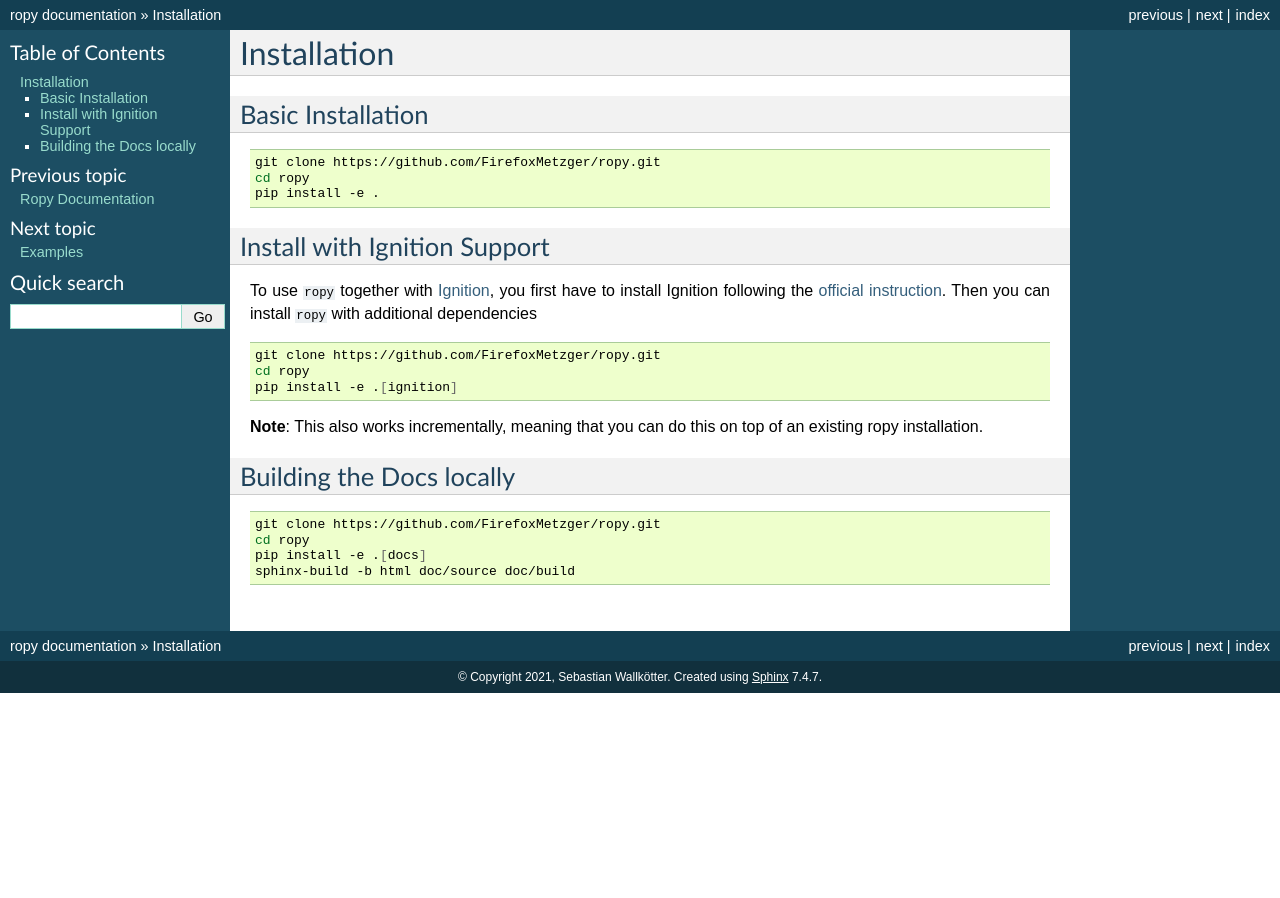
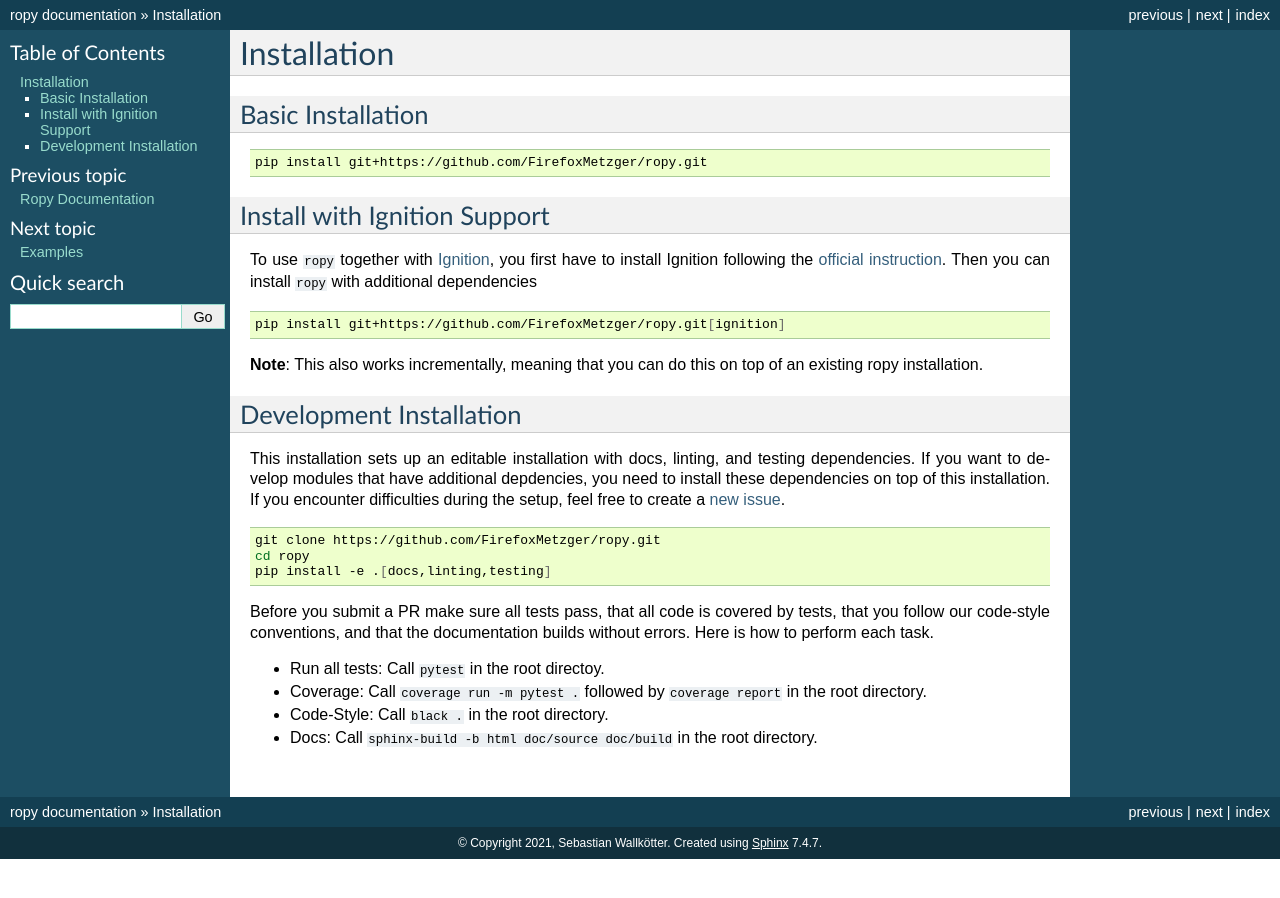
Before and after one commit to FirefoxMetzger/scikit-bot, a Sphinx documentation site: the page built from doc/source/install.rst, in a window 1280 px wide. Built offline with Sphinx 7.4.7, drawn with Linux system fonts in a browser that asks for light colours.

Commit message:
DOC: change build docs for build dev

```diff
--- a/doc/source/install.rst
+++ b/doc/source/install.rst
@@ -6,9 +6,7 @@ Basic Installation
 
 .. code-block:: bash
 
-    git clone https://github.com/FirefoxMetzger/ropy.git
-    cd ropy
-    pip install -e .
+    pip install git+https://github.com/FirefoxMetzger/ropy.git
 
 Install with Ignition Support
 -----------------------------
@@ -19,22 +17,35 @@ following the `official instruction`_. Then you can install
 
 .. code-block:: bash
 
-    git clone https://github.com/FirefoxMetzger/ropy.git
-    cd ropy
-    pip install -e .[ignition]
+    pip install git+https://github.com/FirefoxMetzger/ropy.git[ignition]
 
 **Note**: This also works incrementally, meaning that you can do this on
 top of an existing ropy installation.
 
-Building the Docs locally
--------------------------
+Development Installation
+------------------------
+
+This installation sets up an editable installation with docs, linting, and
+testing dependencies. If you want to develop modules that have additional
+depdencies, you need to install these dependencies on top of this installation.
+If you encounter difficulties during the setup, feel free to create a `new issue`_.
 
 .. code-block:: bash
 
     git clone https://github.com/FirefoxMetzger/ropy.git
     cd ropy
-    pip install -e .[docs]
-    sphinx-build -b html doc/source doc/build
+    pip install -e .[docs,linting,testing]
+
+Before you submit a PR make sure all tests pass, that all code is covered by tests,
+that you follow our code-style conventions, and that the documentation builds without
+errors. Here is how to perform each task.
+
+- Run all tests: Call ``pytest`` in the root directoy.
+- Coverage: Call ``coverage run -m pytest .`` followed by ``coverage report`` in the root directory.
+- Code-Style: Call ``black .`` in the root directory.
+- Docs: Call ``sphinx-build -b html doc/source doc/build`` in the root directory.
+
 
 .. _Ignition: https://ignitionrobotics.org/home
 .. _`official instruction`: https://ignitionrobotics.org/docs/dome
+.. _`new issue`: https://github.com/FirefoxMetzger/ropy/issues
```
